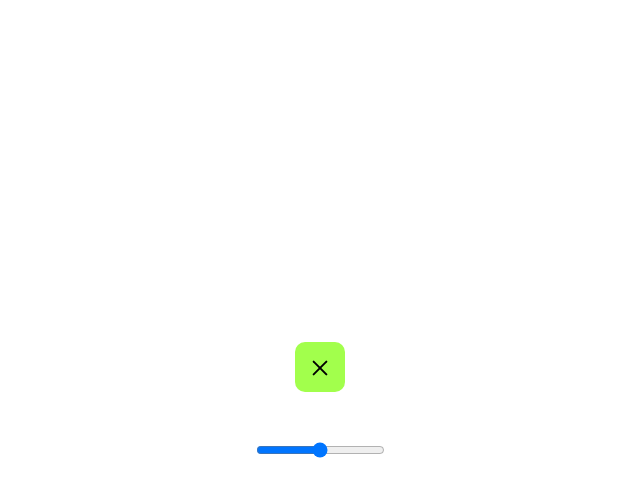
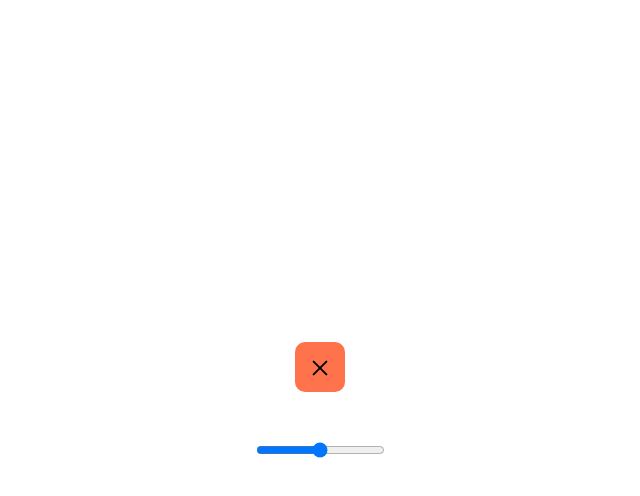
Before and after one commit to purpleBL/test-js, a plain HTML site: page index.html in a window 1280 px wide. Both pictures are taken after a click on the button 640 px from the left and 367 px from the top of the page. Shown: the whole page, without its empty margins (320-960 px from the left). Drawn offline with Linux system fonts and the light colour scheme.

Commit message:
Update styles.css

```diff
--- a/styles.css
+++ b/styles.css
@@ -24,8 +24,8 @@
   height: 50px;
   border-radius: 50%;
   border: none;
-  background-color: #000000;
-  transition: 2s border-radius cubic-bezier(0.175, 0.885, 0.32, 1);
+  background-color: #a2ff4c;
+  transition: .5s border-radius cubic-bezier(0.175, 0.885, 0.32, 1.275);
 }
 
 .menu-btn__line,
@@ -36,7 +36,7 @@
   width: 20px;
   height: 2px;
   border-radius: 5px;
-  background-color: #ffffff;
+  background-color: #000000;
 }
 
 .menu-btn__line::before,
@@ -57,19 +57,17 @@
 }
 .menu-btn__active .menu-btn__line::before {
   transform: rotate(-45deg);
-  background-color: #000000;
   /* width: 10px; */
   /* transform-origin: -10px center; */
 }
 .menu-btn__active .menu-btn__line::after {
   transform: rotate(45deg);
-  background-color: #000000;
   /* width: 10px; */
   /* transform-origin: left top; */
 }
 
 .menu-btn__active {
-  background-color: rgb(162, 255, 76);
   border-radius: 10px;
+  background-color: #ff734c;
   /* width: 100px; */
 }
```
